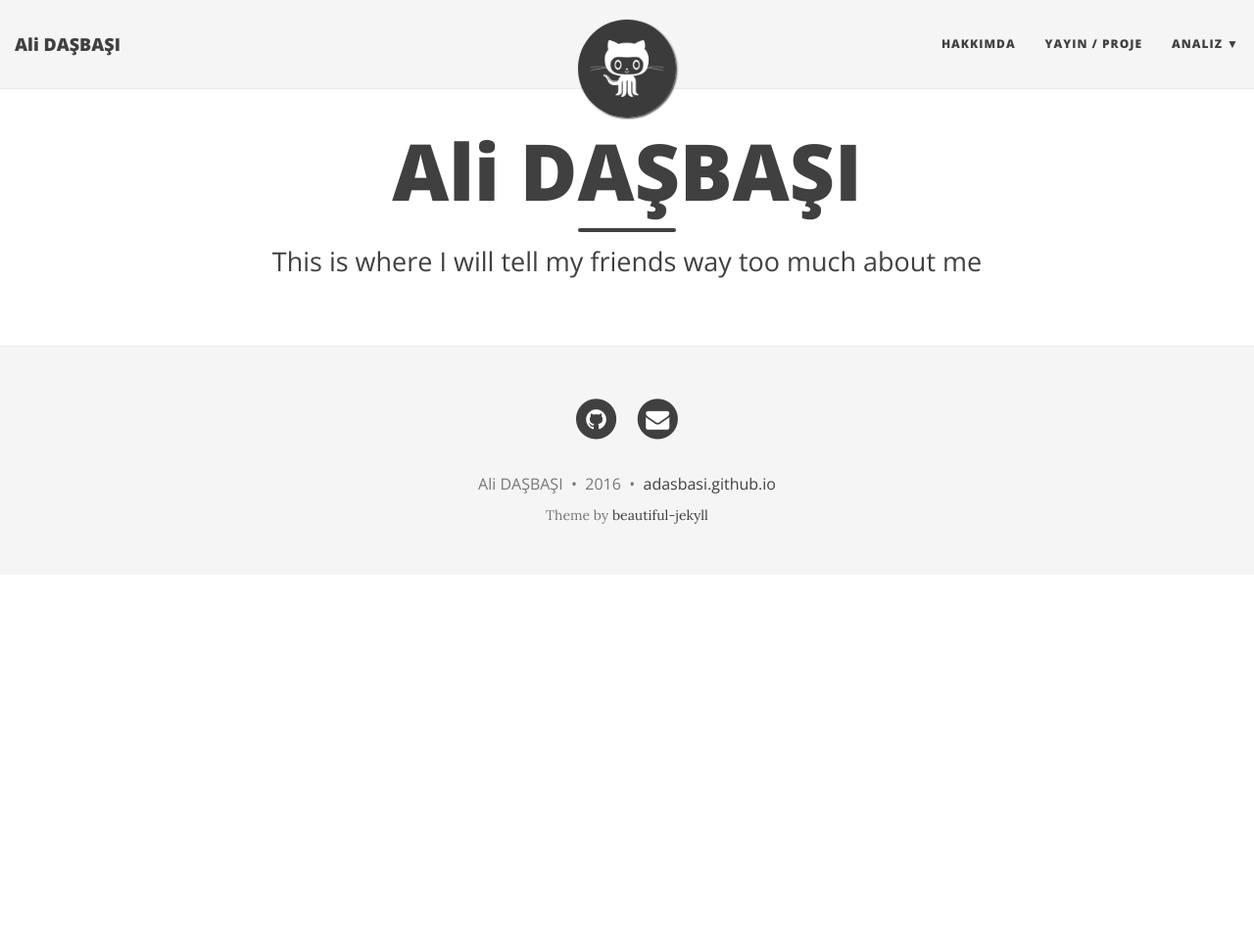
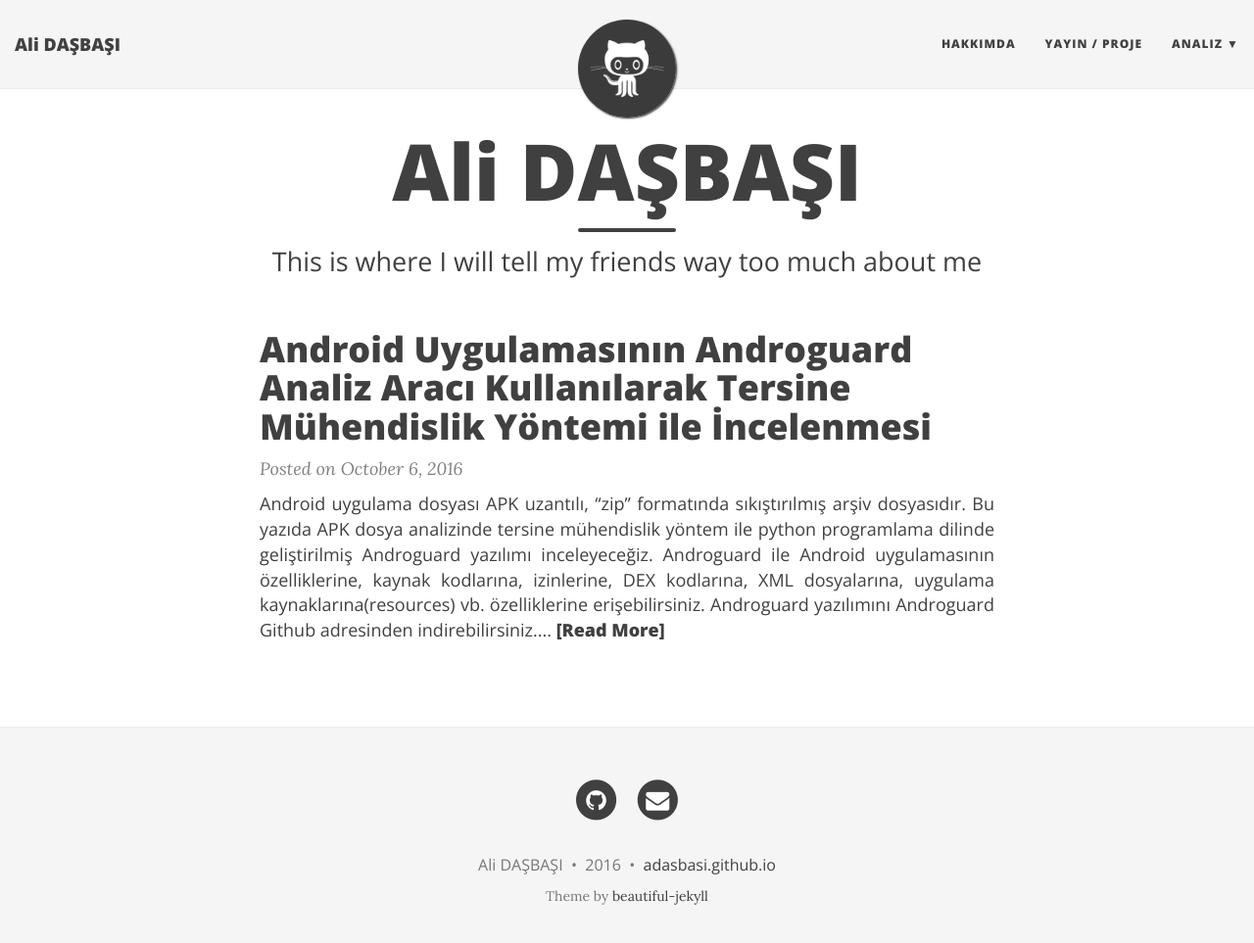
Before and after one commit to alidasbasi/adasbasi.github.io, a Jekyll site: the page built from index.html, in a window 1280 px wide and 976 px high. Shown: the top 963 px of the window at 98% size. Built offline with Jekyll 4.4.1, drawn with Linux system fonts in a browser that asks for light colours; nearby versions of some CDN libraries; the list of posts is cut into pages by our own code; some of the changed lines change nothing that is shown.

Commit message:
yeni gönderi

````diff
--- a/_config.yml
+++ b/_config.yml
@@ -79,7 +79,7 @@ timezone: "America/Vancouver"
 markdown: kramdown
 highlighter: rouge
 permalink: /:year-:month-:day-:title/
-paginate: 5
+paginate: 10
 
 # Default YAML values (more information on Jekyll's site)
 defaults:
--- /dev/null
+++ b/_posts/2016-10-06-androguard-aracinin-incelenmesi.md
@@ -0,0 +1,97 @@
+---
+layout: post
+title: Android Uygulamasının Androguard Analiz Aracı Kullanılarak Tersine Mühendislik Yöntemi ile İncelenmesi
+tags: [android, androguard, reverse engineering, apk, analiz ]
+---
+
+Android uygulama dosyası APK uzantılı, "zip" formatında sıkıştırılmış arşiv dosyasıdır.
+Bu yazıda APK dosya analizinde tersine mühendislik yöntem ile python programlama dilinde geliştirilmiş Androguard yazılımı inceleyeceğiz. Androguard ile Android uygulamasının özelliklerine, kaynak kodlarına, izinlerine, DEX kodlarına, XML dosyalarına, uygulama kaynaklarına(resources) vb. özelliklerine erişebilirsiniz.
+
+Androguard yazılımını [Androguard Github](https://github.com/androguard/androguard) adresinden indirebilirsiniz. Androguard dosyasının içeriği aşağıdaki gibi olacaktır.
+
+~~~
+- androguard
+  |- androauto.py
+  |- androaxml.py
+  |- androcsign.py
+  |- androdiff.py
+  |- androdis.py
+  |- androguard
+       |- __init__.py
+       |- core
+       |- decompiler
+       |- ...
+  |- androgui.py
+  |- androlyze.py
+  |- androsign.py
+  |- androsim.py
+  |- apkviewer.py
+  |- setup.py
+  |- tests
+  |- tools
+  |- ...
+~~~
+
+Androguard incelenmesinde ilk olarak **androlyze.py** dosyasından başlamak Androguard aracının öğrenmek ve anlayabilmek için kolay bir ilk adım olacaktır.
+
+androlyze.py dosyasını komut satırından çalıştırabilmek için;
+
+```bash
+	$ ./androlyze.py -s
+```
+komutu çalıştırılır. Komut ile Androguard'ın içeriğinin çalıştırıldığı python interaktif shell ekranı açılacaktır. Analize uygulama dosyasını tanımlamakla başlayacağız. Uygulama dosyasını tanımlamak için "AnalyzeAPK" fonksiyonu kullanılır.
+
+```bash
+	In [1]: a, d, dx = AnalyzeAPK("android_uygulamasi.apk")
+	In [2]: a
+	Out[2]: <androguard.core.bytecodes.apk.APK at 0x10d94bcd0>
+	In [3]: d
+	Out[3]: <androguard.core.bytecodes.dvm.DalvikVMFormat at 0x10d95f390>
+	In [4]: dx
+	Out[4]: <androguard.core.analysis.analysis.uVMAnalysis at 0x10d98abd0>
+```
+
+AnalyzeAPK fonksiyonu ile yaptığımız tanımlama sonucu 3 ayrı değer elde ettik. a sınıfı APK dosyası hakkında genel
+bilgileri elde etmek, d ve dx sınıfları ise DEX kod analizinde kullanacağımız sınıflardır. Bu yazımda, a sınıfı ile elde edebileceğimiz bilgilere ilişkin yöntemlerden bir kaçı aşağıda açıklanmıştır.
+
+Android uygulamasının versiyonunu ve sürüm numarasını `androidversion` değeri ile öğrenebiliriz.
+
+	In [5]: a.androidversion
+	Out[5]: {'Code': u'1', 'Name': u'1.0'}
+
+Android uygulamaının ismine erişmek için filename değeri ile elde edebiliriz.
+
+	In [6]: a.filename
+	Out[6]: '/Users/ali/Desktop/f2305198a4789bc0f74afb7627bf998c0329b4.apk'
+
+show() yöntemi ise APK dosyasının decompile sonucu göstemektedir. `FILES` bölümü `classes.dex` ve medya dosyalarını, `DECLARED ve REQUESTED PERMISSIONS` tanımlanan ve gerekli izinleri, ve sırasına göre ana aktiviteyi, bütün aktiviteleri, uygulamanın arka planda çalışan servislerini, ve alıcıları göstermektedir.
+
+```bash
+	In [6]: a.show()
+	FILES:
+		META-INF/MANIFEST.MF Unknown 3e6eaf8d
+		META-INF/ALIAS_NA.SF Unknown -2dc737d3
+		META-INF/ALIAS_NA.RSA Unknown 747b605e
+		res/drawable/icon.png Unknown -5a550d00
+		res/drawable/photo1.jpg Unknown -6a53287f
+		res/drawable/photo2.jpg Unknown -16ec4d8f
+		res/drawable/photo3.jpg Unknown -70b0687e
+		res/drawable/photo4.jpg Unknown -ed53f1c
+		res/drawable/photo5.jpg Unknown -4d16125a
+		res/drawable/photo6.jpg Unknown 71e37589
+		res/drawable/photo7.jpg Unknown 59274db3
+		res/drawable/photo8.jpg Unknown 4fa7e656
+		res/layout/main.xml Unknown -18f5a7f9
+		AndroidManifest.xml Unknown 40ebbf8d
+		resources.arsc Unknown -61619347
+		classes.dex Unknown -2b13e650
+	DECLARED PERMISSIONS:
+	REQUESTED PERMISSIONS:
+		android.permission.SEND_SMS
+	MAIN ACTIVITY:  com.agewap.ero.gallery.GalleryActivity
+	ACTIVITIES:
+		com.agewap.ero.gallery.GalleryActivity {'action': [u'android.intent.action.MAIN'], 'category': [u'android.intent.category.LAUNCHER']}
+	SERVICES:
+	RECEIVERS:
+	PROVIDERS:  []
+```
````
